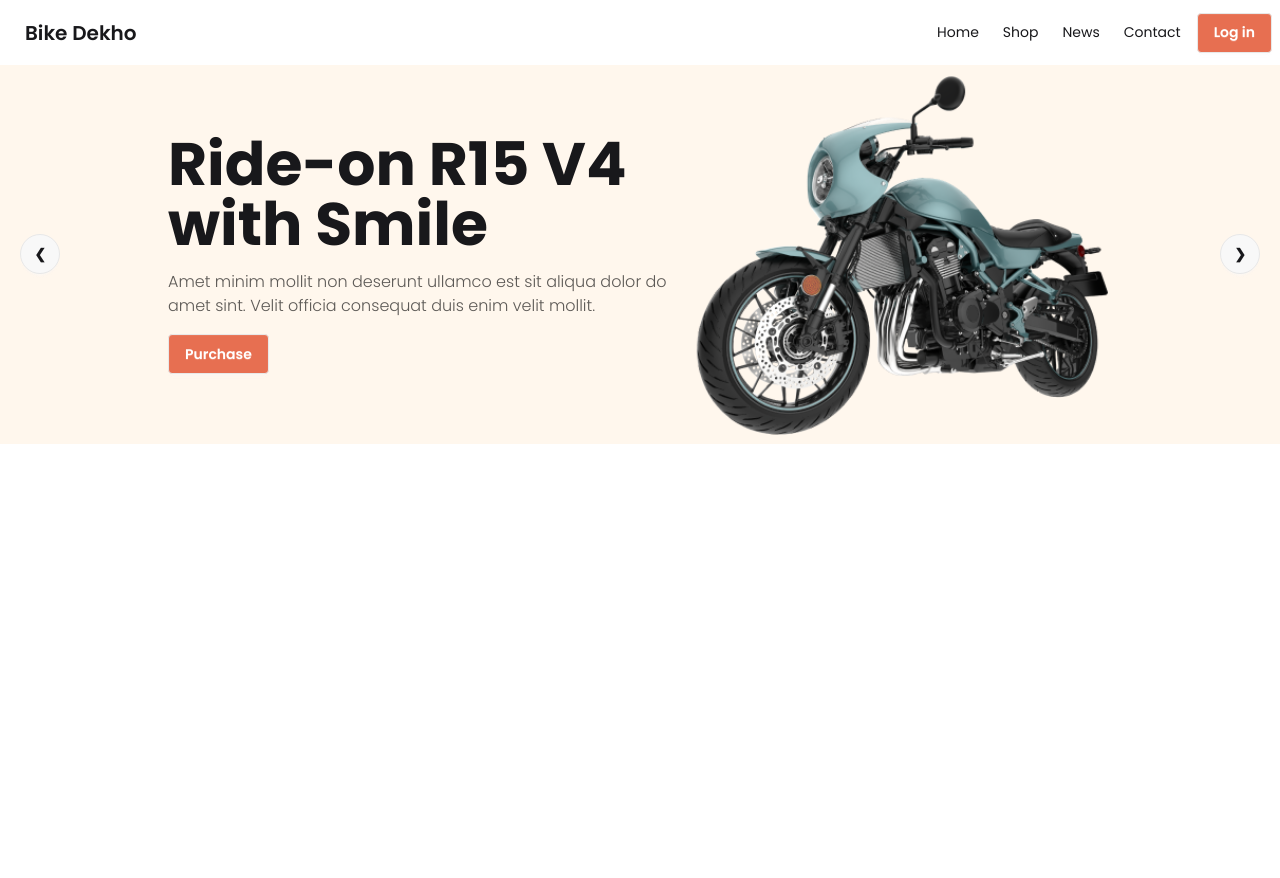
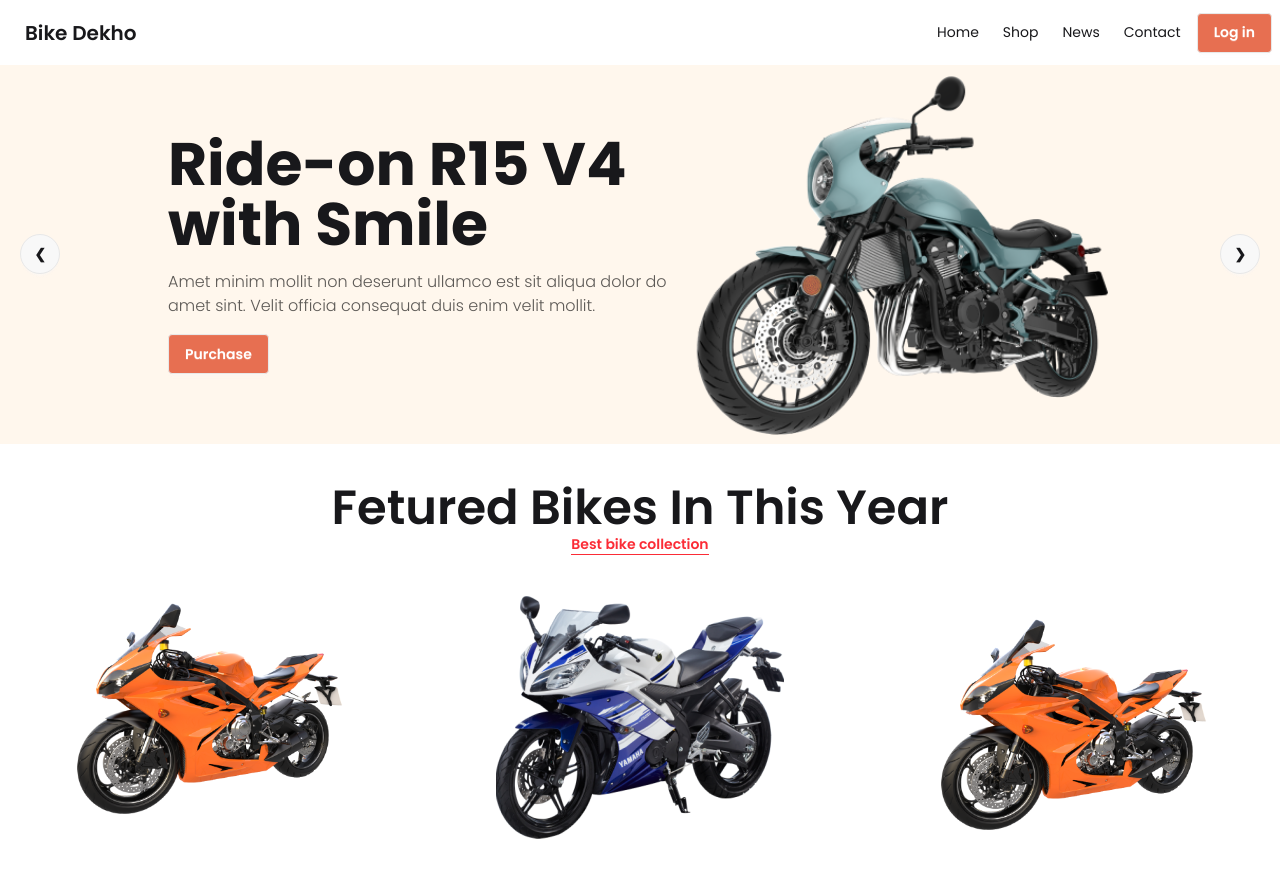
Before and after one commit to dmmalek/biker-zone-tailwind-daisyUi, a plain HTML site: page index.html in a window 1280 px wide. Before the commit the page ends 800 px from the top, so only its background shows below. Drawn offline with nearby package versions, Linux system fonts and the light colour scheme.

Commit message:
designed Fetured Bikes In This Year section

```diff
--- a/index.html
+++ b/index.html
@@ -180,5 +180,35 @@
         </div>
       </div>
     </header>
+    <main>
+      <!-- Fetured Bikes In This Year -->
+      <section class="my-10">
+        <div class="text-center mb-10">
+          <h2 class="text-3xl lg:text-5xl font-semibold">
+            Fetured Bikes In This Year
+          </h2>
+          <p class="text-sm font-semibold text-red-500 border-b inline-block">
+            Best bike collection
+          </p>
+        </div>
+        <div class="space-y-8 lg:flex justify-between items-center gap-4">
+          <img
+            class="mx-auto max-w-72"
+            src="./images/slider/bike3.png"
+            alt="bike1"
+          />
+          <img
+            class="mx-auto max-w-72"
+            src="./images/others/feature-bike.png"
+            alt="feature-bike"
+          />
+          <img
+            class="mx-auto max-w-72"
+            src="./images/slider/bike3.png"
+            alt="latest1"
+          />
+        </div>
+      </section>
+    </main>
   </body>
 </html>
```
